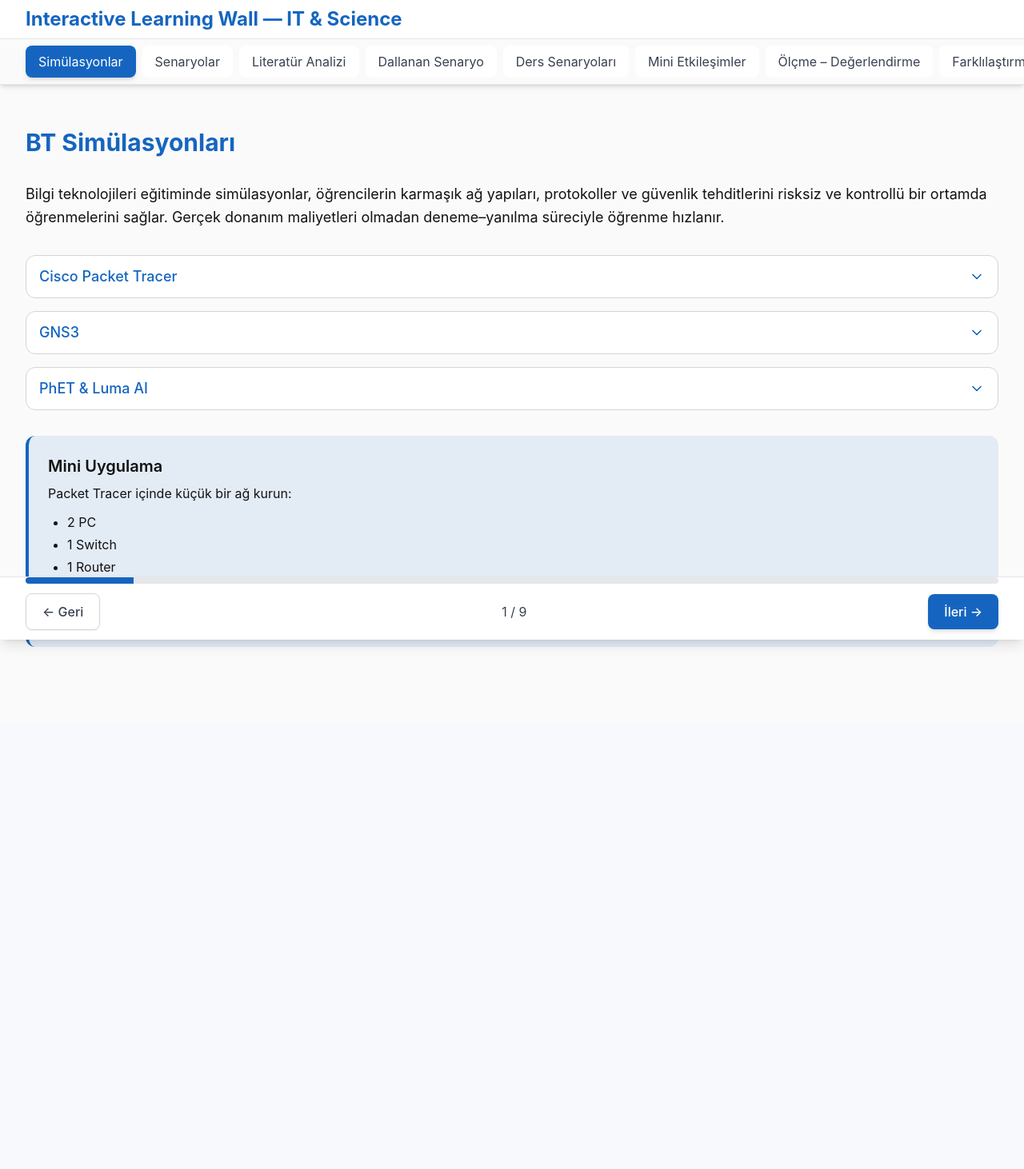
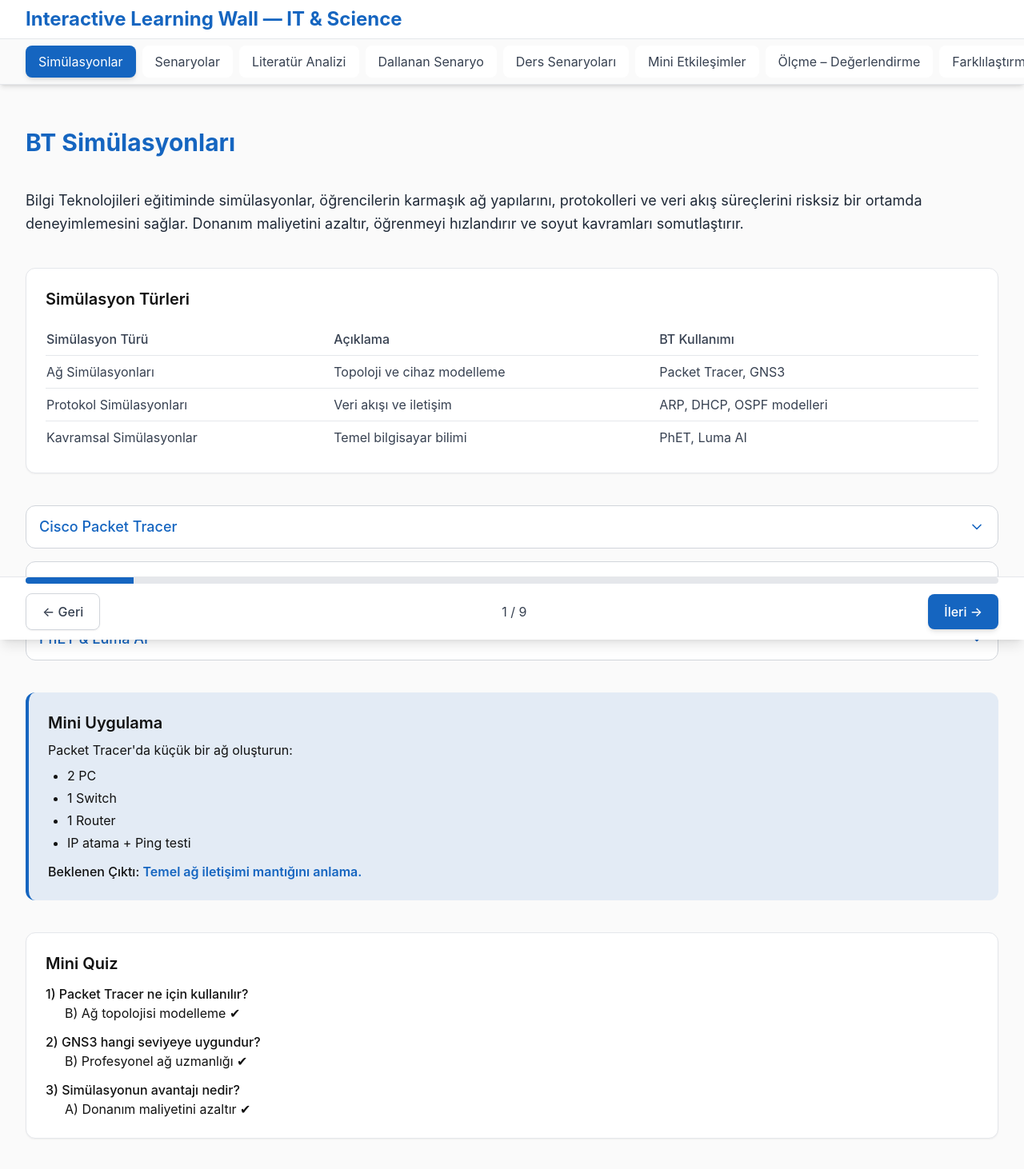
Before and after one commit to alovsat2000com-ai/interactive-learning-wall, a React (Vite) app: page / in a window 1280 px wide. Shown: the top 1462 px of the page at 80% size. Before the commit the page ends 905 px from the top, so only its background shows below. Built offline with nearby package versions, Linux system fonts and the light colour scheme.

Commit message:
sim info finished

```diff
--- a/src/tabs/Simulations/SimMain.tsx
+++ b/src/tabs/Simulations/SimMain.tsx
@@ -5,83 +5,88 @@ import {
   AccordionContent
 } from "../../components/ui/Accordion";
 
-
 export default function SimMain() {
   return (
-    <div className="space-y-8">
-      <h1 className="text-3xl font-bold text-primary">
-        BT Simülasyonları
-      </h1>
+    <div className="space-y-10">
+      <h1 className="text-3xl font-bold text-primary">BT Simülasyonları</h1>
 
-      <p className="text-lg leading-relaxed">
-        Bilgi teknolojileri eğitiminde simülasyonlar, öğrencilerin karmaşık ağ
-        yapıları, protokoller ve güvenlik tehditlerini risksiz ve kontrollü
-        bir ortamda öğrenmelerini sağlar. Gerçek donanım maliyetleri olmadan
-        deneme–yanılma süreciyle öğrenme hızlanır.
+      <p className="text-lg text-gray-800 leading-relaxed">
+        Bilgi Teknolojileri eğitiminde simülasyonlar, öğrencilerin karmaşık ağ
+        yapılarını, protokolleri ve veri akış süreçlerini risksiz bir ortamda
+        deneyimlemesini sağlar. Donanım maliyetini azaltır, öğrenmeyi hızlandırır
+        ve soyut kavramları somutlaştırır.
       </p>
 
-      {/* ────────────────────────────── */}
-      {/*   A C C O R D I O N           */}
-      {/* ────────────────────────────── */}
+      {/* ---------------------------------------------------------------- */}
+      {/*   1) Simülasyon Türleri – Tablo                                 */}
+      {/* ---------------------------------------------------------------- */}
+      <section className="bg-white p-6 rounded-xl shadow-sm border">
+        <h2 className="text-xl font-semibold mb-4">Simülasyon Türleri</h2>
 
+        <table className="w-full text-left border-collapse text-gray-700">
+          <thead>
+            <tr className="border-b">
+              <th className="py-2 font-medium">Simülasyon Türü</th>
+              <th className="py-2 font-medium">Açıklama</th>
+              <th className="py-2 font-medium">BT Kullanımı</th>
+            </tr>
+          </thead>
+          <tbody>
+            <tr className="border-b">
+              <td className="py-2">Ağ Simülasyonları</td>
+              <td>Topoloji ve cihaz modelleme</td>
+              <td>Packet Tracer, GNS3</td>
+            </tr>
+            <tr className="border-b">
+              <td className="py-2">Protokol Simülasyonları</td>
+              <td>Veri akışı ve iletişim</td>
+              <td>ARP, DHCP, OSPF modelleri</td>
+            </tr>
+            <tr>
+              <td className="py-2">Kavramsal Simülasyonlar</td>
+              <td>Temel bilgisayar bilimi</td>
+              <td>PhET, Luma AI</td>
+            </tr>
+          </tbody>
+        </table>
+      </section>
+
+      {/* ---------------------------------------------------------------- */}
+      {/*   2) Araçlara Özel Accordion                                    */}
+      {/* ---------------------------------------------------------------- */}
       <Accordion>
         <AccordionItem value="packettracer">
-          <AccordionTrigger>
-            Cisco Packet Tracer
-          </AccordionTrigger>
+          <AccordionTrigger>Cisco Packet Tracer</AccordionTrigger>
           <AccordionContent>
-            Cisco Packet Tracer, öğrencilerin gerçek donanım gerektirmeden
-            ağ topolojileri oluşturmasını, cihaz yapılandırmasını ve paket
-            hareketini takip etmesini sağlar.
-            <ul className="list-disc ml-6 mt-3 space-y-1">
-              <li>Temel yönlendirme öğretimi</li>
-              <li>Switch / Router mantığını kavratır</li>
-              <li>IP yapılandırması ve ping testleri</li>
-            </ul>
+            Ağ topolojisi kurma, IP yapılandırma ve paket takibi için ideal.
+            Öğrencilerin temel yönlendirme ve iletişim mantığını öğrenmesini sağlar.
           </AccordionContent>
         </AccordionItem>
 
         <AccordionItem value="gns3">
-          <AccordionTrigger>
-            GNS3
-          </AccordionTrigger>
+          <AccordionTrigger>GNS3</AccordionTrigger>
           <AccordionContent>
-            GNS3, gerçek Cisco IOS imajlarıyla çalışan profesyonel seviyede
-            bir simülasyon platformudur. Karmaşık ağ mimarilerini simüle etmek
-            için idealdir.
-            <ul className="list-disc ml-6 mt-3 space-y-1">
-              <li>Gerçek router yazılımı kullanımı</li>
-              <li>Firewall / IDS senaryoları</li>
-              <li>İleri seviye routing algoritmaları</li>
-            </ul>
+            Gerçek Cisco IOS imajları kullanır ve profesyonel seviyede simülasyon sunar.
+            Karmaşık ağ yapıları ve firewall testleri için uygundur.
           </AccordionContent>
         </AccordionItem>
 
         <AccordionItem value="phet">
-          <AccordionTrigger>
-            PhET & Luma AI
-          </AccordionTrigger>
+          <AccordionTrigger>PhET & Luma AI</AccordionTrigger>
           <AccordionContent>
-            PhET temel bilgisayar bilimi kavramlarının modellenmesinde
-            kullanılabilir. Luma AI ise süreçlerin 3D görselleştirilmesini
-            kolaylaştırır.
-            <p className="mt-3">
-              Özellikle BT eğitiminde kavramsal modelleme için etkili iki araçtır.
-            </p>
+            Kavramsal CS modelleri ve 3D süreç görselleştirmeleri için kullanılır.
+            TCP–UDP, veri paketi akışı gibi soyut kavramları anlaşılır kılar.
           </AccordionContent>
         </AccordionItem>
       </Accordion>
 
-      {/* ────────────────────────────── */}
-      {/*   M I N I   U Y G U L A M A   */}
-      {/* ────────────────────────────── */}
-
+      {/* ---------------------------------------------------------------- */}
+      {/*   3) Mini Uygulama                                              */}
+      {/* ---------------------------------------------------------------- */}
       <section className="bg-primary/10 p-6 rounded-xl border-l-4 border-primary">
         <h3 className="text-xl font-semibold">Mini Uygulama</h3>
-        <p className="mt-2">
-          Packet Tracer içinde küçük bir ağ kurun:
-        </p>
-        <ul className="list-disc ml-6 mt-3 space-y-1">
+        <p className="mt-2">Packet Tracer'da küçük bir ağ oluşturun:</p>
+        <ul className="list-disc ml-6 mt-2 space-y-1">
           <li>2 PC</li>
           <li>1 Switch</li>
           <li>1 Router</li>
@@ -89,8 +94,32 @@ export default function SimMain() {
         </ul>
         <p className="mt-3 font-medium">
           Beklenen Çıktı:{" "}
-          <span className="text-primary">Temel ağ iletişimini kavrama.</span>
+          <span className="text-primary font-semibold">
+            Temel ağ iletişimi mantığını anlama.
+          </span>
         </p>
+      </section>
+
+      {/* ---------------------------------------------------------------- */}
+      {/*   4) Mini Quiz (Statik – sonra interaktif yapabiliriz)          */}
+      {/* ---------------------------------------------------------------- */}
+      <section className="bg-white p-6 rounded-xl border shadow-sm">
+        <h3 className="text-xl font-semibold mb-3">Mini Quiz</h3>
+
+        <p className="font-medium">1) Packet Tracer ne için kullanılır?</p>
+        <ul className="ml-6">
+          <li>B) Ağ topolojisi modelleme ✔</li>
+        </ul>
+
+        <p className="font-medium mt-3">2) GNS3 hangi seviyeye uygundur?</p>
+        <ul className="ml-6">
+          <li>B) Profesyonel ağ uzmanlığı ✔</li>
+        </ul>
+
+        <p className="font-medium mt-3">3) Simülasyonun avantajı nedir?</p>
+        <ul className="ml-6">
+          <li>A) Donanım maliyetini azaltır ✔</li>
+        </ul>
       </section>
     </div>
   );
```
